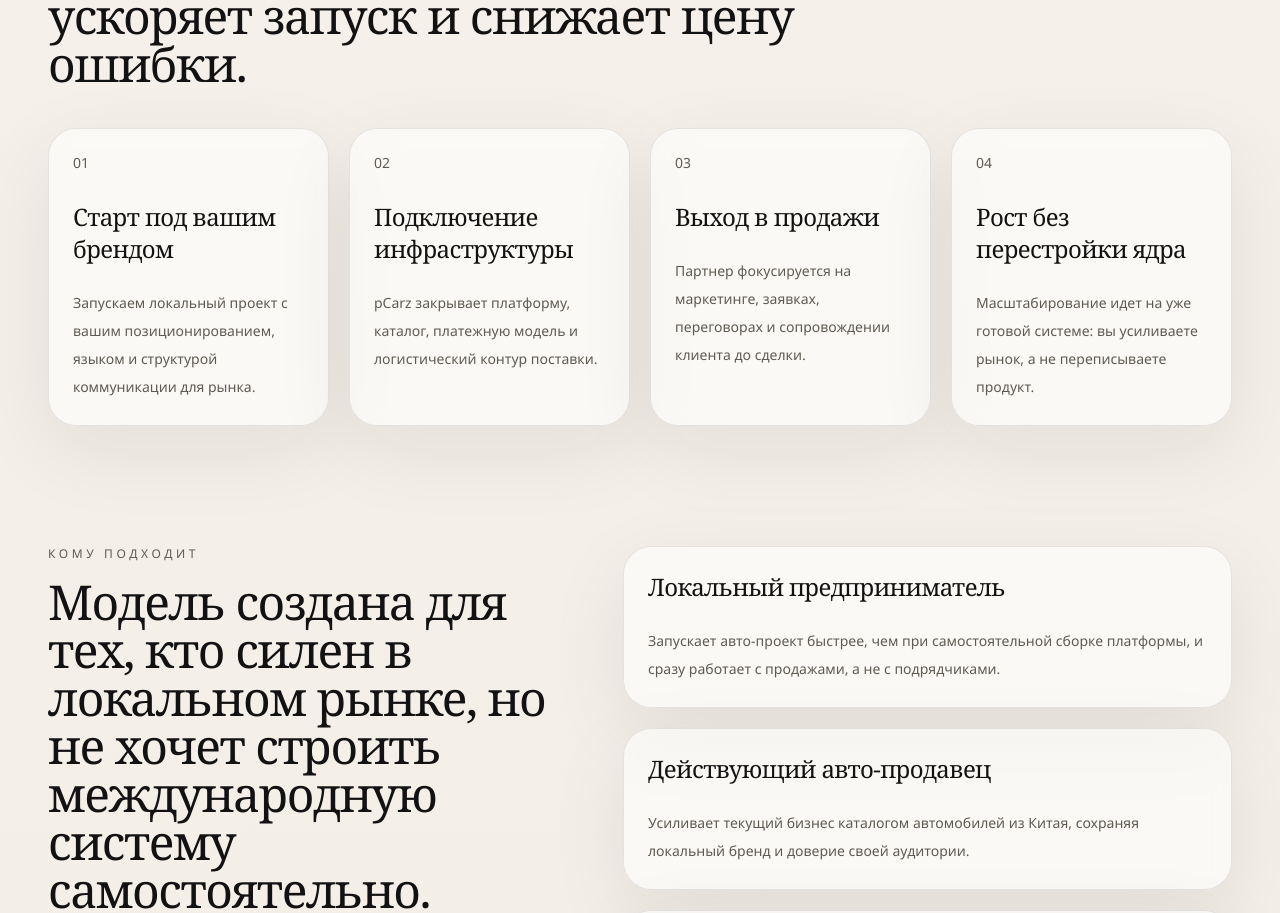
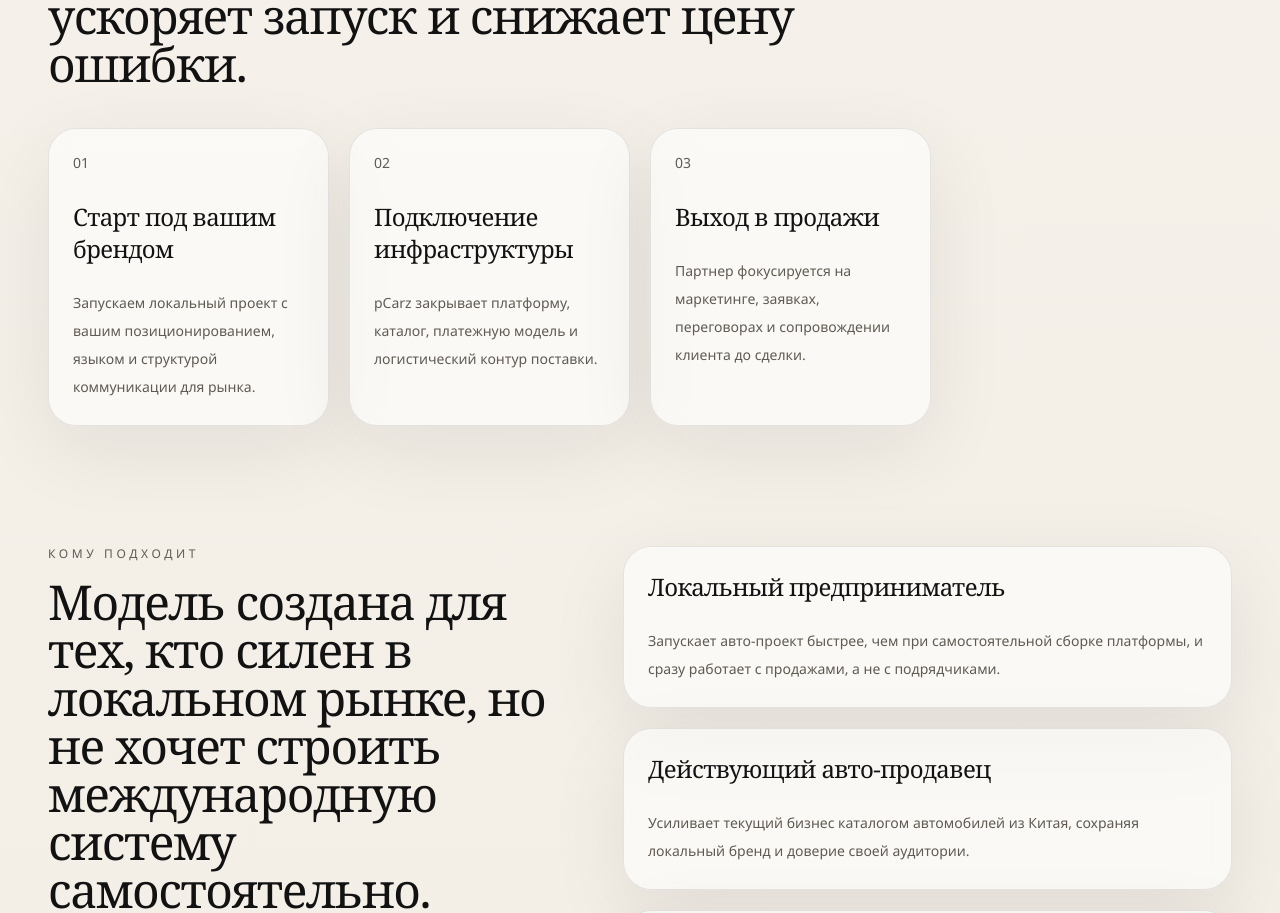
Before and after one commit to AiPilotDev/parners.pcarz.com, a Next.js app: page / in a window 1280 px wide. Shown: the part 1921-2834 px from the top of the page. Built offline with nearby package versions, Linux system fonts and the light colour scheme.

Commit message:
Remove growth without core rebuild block

```diff
--- a/app/page.tsx
+++ b/app/page.tsx
@@ -60,11 +60,6 @@ const processSteps = [
     title: "Выход в продажи",
     description:
       "Партнер фокусируется на маркетинге, заявках, переговорах и сопровождении клиента до сделки.",
-  },
-  {
-    title: "Рост без перестройки ядра",
-    description:
-      "Масштабирование идет на уже готовой системе: вы усиливаете рынок, а не переписываете продукт.",
   },
 ];
 
```
